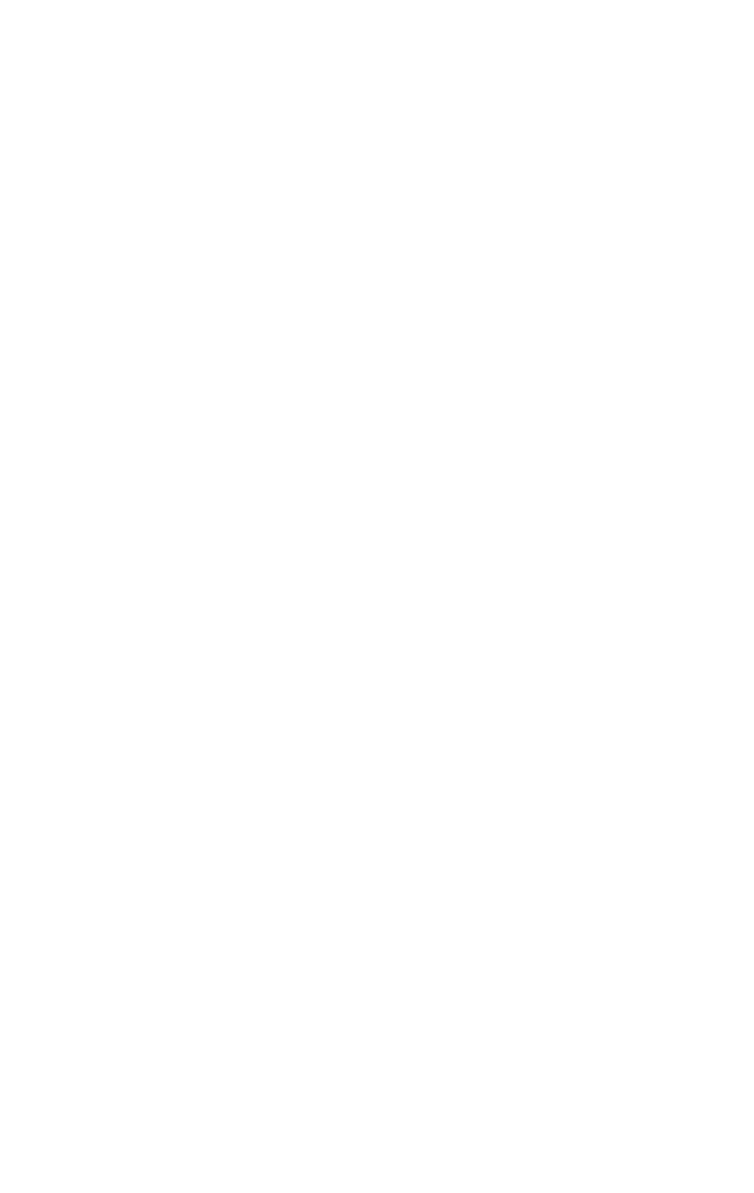
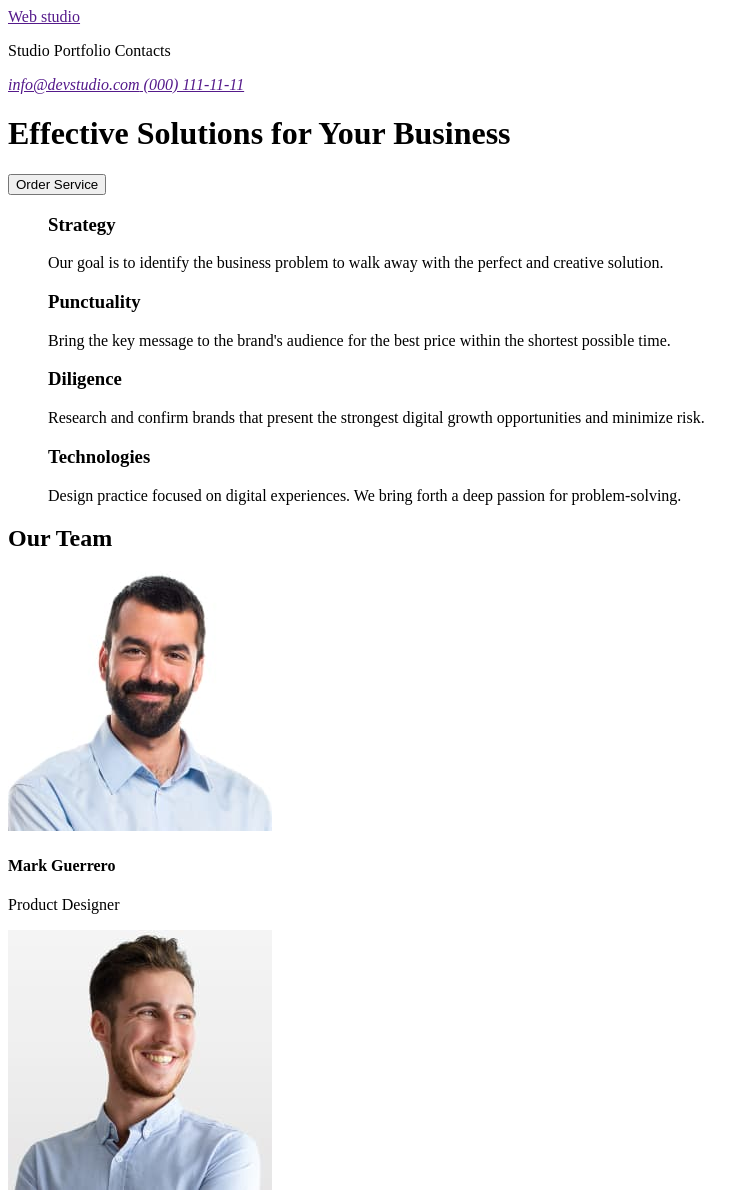
Before and after one commit to MaksymOm/goit-markup-hw-01, a plain HTML site: page index.html in a window 1280 px wide. Shown: the top 1193 px of the page, without its empty margins (0-754 px from the left). Before the commit the page ends 800 px from the top, so only its background shows below. Drawn offline with Linux system fonts and the light colour scheme.

Commit message:
add index code

```diff
--- a/index.html
+++ b/index.html
@@ -1,11 +1,63 @@
 <!DOCTYPE html>
 <html lang="en">
-<head>
-    <meta charset="UTF-8">
-    <meta name="viewport" content="width=device-width, initial-scale=1.0">
+  <head>
+    <meta charset="UTF-8" />
+    <meta name="viewport" content="width=device-width, initial-scale=1.0" />
     <title>Document</title>
-</head>
-<body>
-
-</body>
+  </head>
+  <body>
+    <header>
+      <a href="">Web studio</a>
+      <nav><p>Studio Portfolio Contacts</p></nav>
+      <address>
+        <a href="">info@devstudio.com</a><a href=""> (000) 111-11-11</a>
+      </address>
+    </header>
+    <main>
+      <h1>Effective Solutions for Your Business</h1>
+      <button>Order Service</button>
+      <ul>
+        <h3>Strategy</h3>
+        <p>
+          Our goal is to identify the business problem to walk away with the
+          perfect and creative solution.
+        </p>
+        <h3>Punctuality</h3>
+        <p>
+          Bring the key message to the brand's audience for the best price
+          within the shortest possible time.
+        </p>
+        <h3>Diligence</h3>
+        <p>
+          Research and confirm brands that present the strongest digital growth
+          opportunities and minimize risk.
+        </p>
+        <h3>Technologies</h3>
+        <p>
+          Design practice focused on digital experiences. We bring forth a deep
+          passion for problem-solving.
+        </p>
+      </ul>
+      <h2>Our Team</h2>
+      <img src="/images/img-1.jpg" alt="Mark Guerrero" />
+      <h4>Mark Guerrero</h4>
+      <p>Product Designer</p>
+      <img src="/images/img-2.jpg" alt="Tom Ford" />
+      <h4>Tom Ford</h4>
+      <p>Frontend Developer</p>
+      <img src="/images/img-3.jpg" alt="Camila Garcia" />
+      <h4>Camila Garcia</h4>
+      <p>Marketing</p>
+      <img src="/images/img-4.jpg" alt="Daniel Wilson" />
+      <h4>Daniel Wilson</h4>
+      <p>UI Designer</p>
+    </main>
+    <footer>
+      <a href="">Web studio</a>
+      <p>
+        Increase the flow of customers and sales for your business with digital
+        marketing & growth solutions.
+      </p>
+    </footer>
+  </body>
 </html>
```
Also changed, not shown: .prettierrc.json (added), images/Logo.svg (added), images/Logo2.svg (added), images/img-1.jpg (added), images/img-2.jpg (added), images/img-3.jpg (added), images/img-4.jpg (added).
